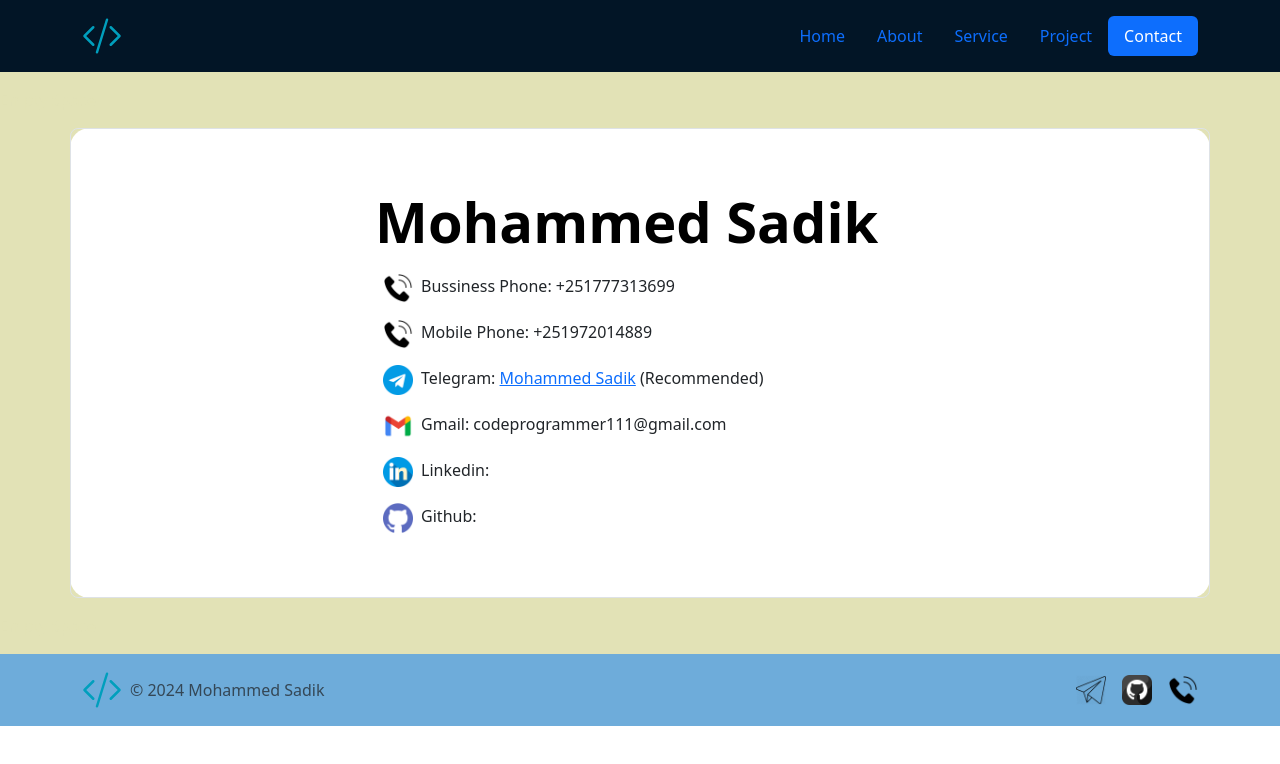
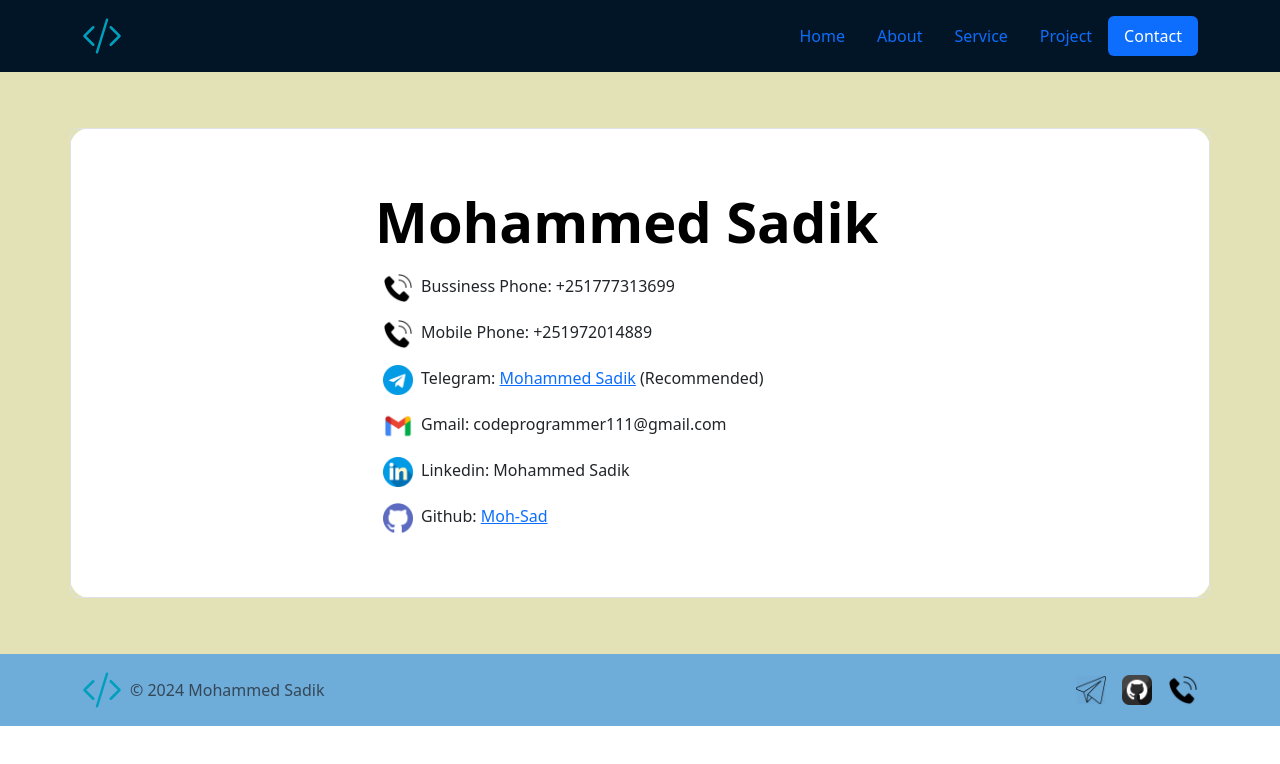
Before and after one commit to Moh-Sad/My-Portfolio, a plain HTML site: page Contact.html in a window 1280 px wide. Drawn offline with nearby package versions, Linux system fonts and the light colour scheme.

Commit message:
Update Contact.html

```diff
--- a/Contact.html
+++ b/Contact.html
@@ -42,8 +42,8 @@
             <p><img src="./phone-call.png" width="30" height="30" alt ="phone-call icon" class="mx-2">Mobile Phone: +251972014889</p>
             <p><img src="./Telegram_2.png" width="30" height="30" alt ="Telegram icon" class="mx-2">Telegram: <a href="http://t.me/ma_me_2">Mohammed Sadik</a> (Recommended)</p>
             <p><img src="./gmail (1).png" width="30" height="30" alt ="Gmail icon" class="mx-2">Gmail: codeprogrammer111@gmail.com</p>
-            <p><img src="./linkedin.png" width="30" height="30" alt ="Linkedin icon" class="mx-2">Linkedin: </p>
-            <p><img src="./github_2.png" width="30" height="30" alt ="Github icon" class="mx-2">Github: </p>
+            <p><img src="./linkedin.png" width="30" height="30" alt ="Linkedin icon" class="mx-2">Linkedin: Mohammed Sadik</p>
+            <p><img src="./github_2.png" width="30" height="30" alt ="Github icon" class="mx-2">Github: <a href="http://github.com/moh-sad">Moh-Sad</a></p>
           </div>
         </div>
       </div>
```
